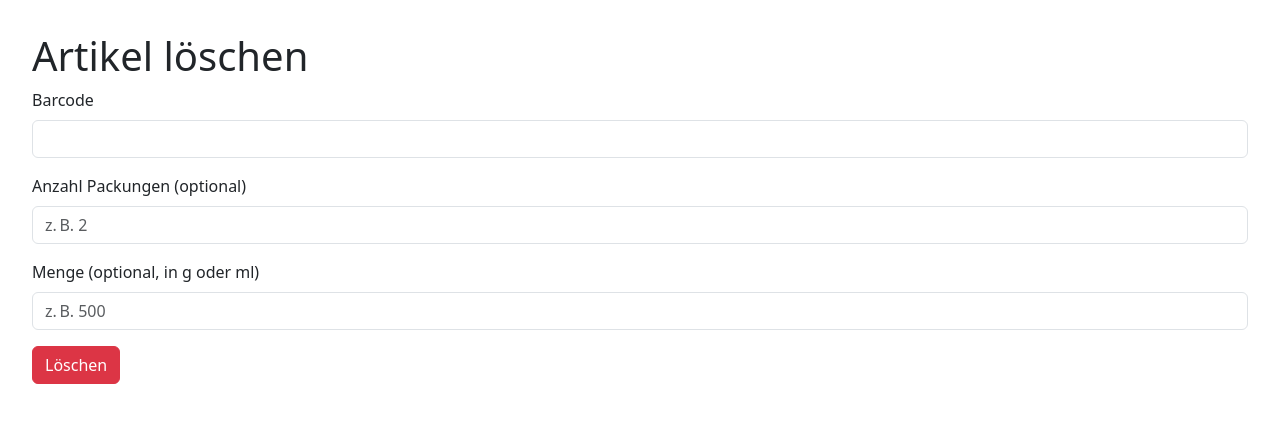
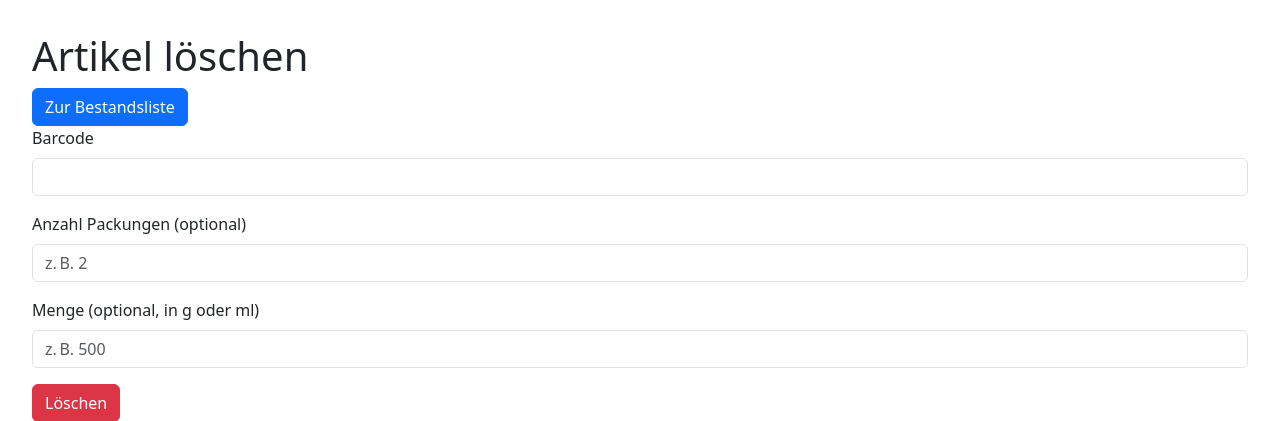
Before and after one commit to ualbano/kitchenstock, a Flask app: page /deleteview in a window 1280 px wide. Shown: the top 421 px of the page. Run offline with Flask 3, Linux system fonts and the light colour scheme; some libraries are stand-ins or nearby versions.

Commit message:
feat: Add a button to get from the add and delete view to the items view

```diff
--- a/templates/add.html
+++ b/templates/add.html
@@ -15,6 +15,10 @@
 <body>
   <h1>Artikel hinzufügen</h1>
 
+  <div class="top-buttons">
+    <a href="/items" class="btn btn-primary">Zur Bestandsliste</a>
+  </div>
+
   <form id="addForm">
     <div class="mb-3">
       <label for="barcode" class="form-label">Barcode</label>
@@ -28,7 +32,7 @@
       <label for="shelf" class="form-label">Fach / Regal</label>
       <input type="text" class="form-control" id="shelf">
     </div>
-    <button type="submit" class="btn btn-primary">Hinzufügen</button>
+    <button type="submit" class="btn btn-success me-2"> Hinzufügen</button>
   </form>
 
   <div class="response" id="response"></div>
--- a/templates/delete.html
+++ b/templates/delete.html
@@ -14,6 +14,10 @@
 </head>
 <body>
   <h1>Artikel löschen</h1>
+
+  <div class="top-buttons">
+    <a href="/items" class="btn btn-primary">Zur Bestandsliste</a>
+  </div>
 
   <form id="deleteForm">
     <div class="mb-3">
```
